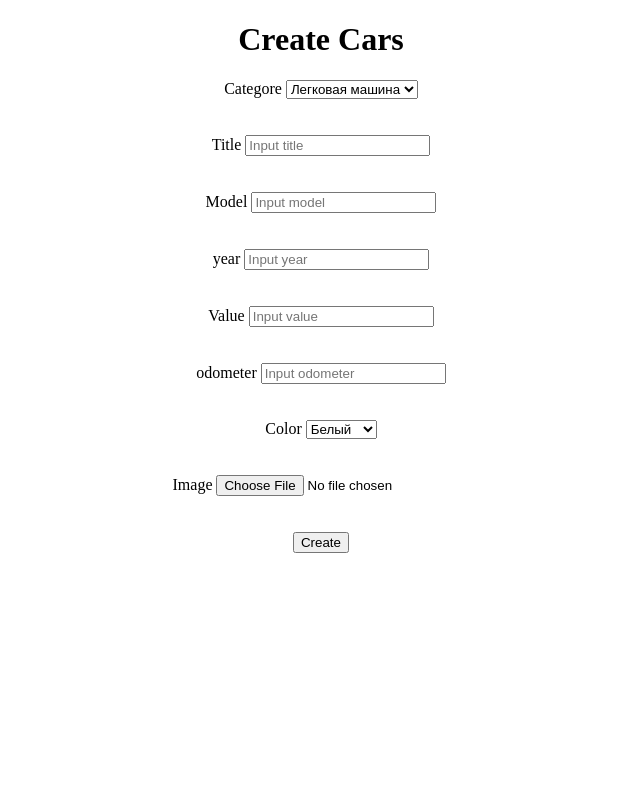
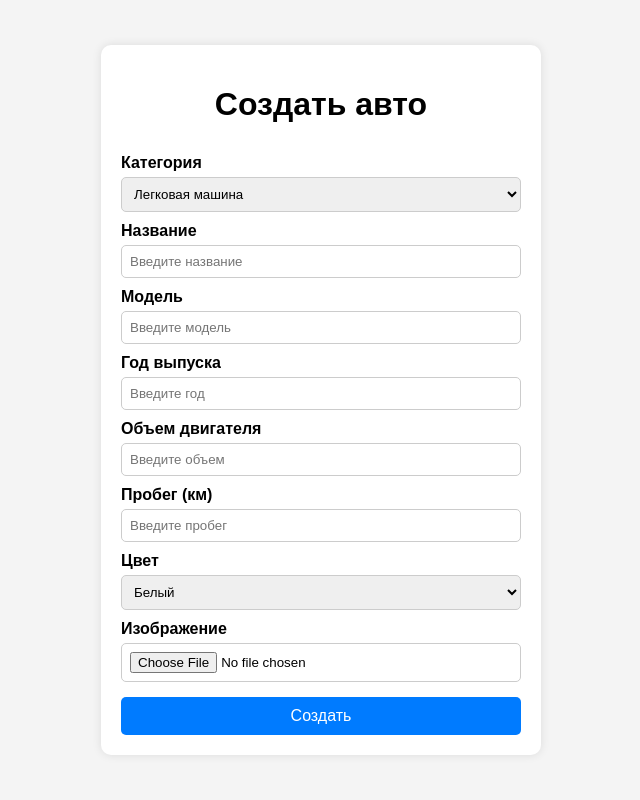
Before and after one commit to Nurbek029/Django, a Django app: page /car_create/ in a window 1280 px wide. Shown: the whole page, without its empty margins (319-959 px from the left). Run offline with Django 4.2, Linux system fonts and the light colour scheme; data comes from the database, SQL or seed files in the repository; both versions use the stored data as it was after the commit.

Commit message:
22.02.2025

```diff
--- a/app/forms.py
+++ b/app/forms.py
@@ -2,7 +2,7 @@ from django import forms
 from .models import Car
 
 
-class CarCreateForm(forms.ModelForm):
+class CarForm(forms.ModelForm):
 
     class Meta:
         model = Car
--- a/app/templates/app/car_create.html
+++ b/app/templates/app/car_create.html
@@ -3,63 +3,100 @@
 <head>
     <meta charset="UTF-8">
     <meta name="viewport" content="width=device-width, initial-scale=1.0">
-    <title><Title></Title></title>
+    <title>Создание авто</title>
+    <style>
+        body {
+            font-family: Arial, sans-serif;
+            background-color: #f4f4f4;
+            margin: 0;
+            padding: 0;
+            display: flex;
+            justify-content: center;
+            align-items: center;
+            height: 100vh;
+        }
+        .form-container {
+            background: white;
+            padding: 20px;
+            border-radius: 10px;
+            box-shadow: 0 0 10px rgba(0, 0, 0, 0.1);
+            width: 100%;
+            max-width: 400px;
+        }
+        h1 {
+            text-align: center;
+        }
+        form {
+            display: flex;
+            flex-direction: column;
+        }
+        label {
+            font-weight: bold;
+            margin-top: 10px;
+        }
+        input, select {
+            padding: 8px;
+            margin-top: 5px;
+            border-radius: 5px;
+            border: 1px solid #ccc;
+        }
+        button {
+            background-color: #007bff;
+            color: white;
+            border: none;
+            padding: 10px;
+            font-size: 16px;
+            border-radius: 5px;
+            cursor: pointer;
+            margin-top: 15px;
+        }
+        button:hover {
+            background-color: #0056b3;
+        }
+    </style>
 </head>
 <body>
-    <center>
-        <h1>Create Cars</h1>
-        <form method="POST" action="." enctype="multipart/form-data">
+
+<div class="form-container">
+    <h1>Создать авто</h1>
+    <form method="POST" enctype="multipart/form-data">
         {% csrf_token %}
-            <label>Categore</label>
+
+        <label for="category_id">Категория</label>
         <select name="category_id" id="category_id">
             {% for category in categories %}
-                    <option value="{{category.id}}">{{ category.title }}</option>
+                <option value="{{ category.id }}">{{ category.title }}</option>
             {% endfor %}
         </select>
-            <br>
-            <br>
-            <br>
-            <label>Title</label>
-            <input type="text" name="title" placeholder="Input title">
-            <br>
-            <br>
-            <br>
-            <label>Model</label>
-            <input type="text" name="model" placeholder="Input model" >
-            <br>
-            <br>
-            <br>
-            <label>year</label>
-            <input type="number" name="year" placeholder="Input year">
-            <br>
-            <br>
-            <br>
-            <label>Value</label>
-            <input type="number" name="engine_capacity" placeholder="Input value">
-            <br>
-            <br>
-            <br>
-            <label>odometer</label>
-            <input type="number" name="odometer" placeholder="Input odometer">
-            <br>
-            <br>
-            <br>
-            <label>Color</label>
-            <select name="color_id">
+
+        <label for="title">Название</label>
+        <input type="text" name="title" id="title" placeholder="Введите название" required>
+
+        <label for="model">Модель</label>
+        <input type="text" name="model" id="model" placeholder="Введите модель" required>
+
+        <label for="year">Год выпуска</label>
+        <input type="number" name="year" id="year" placeholder="Введите год" required>
+
+        <label for="engine_capacity">Объем двигателя</label>
+        <input type="number" name="engine_capacity" id="engine_capacity" placeholder="Введите объем" required>
+
+        <label for="odometer">Пробег (км)</label>
+        <input type="number" name="odometer" id="odometer" placeholder="Введите пробег" required>
+
+        <label for="color_id">Цвет</label>
+        <select name="color_id" id="color_id">
             {% for color in colors %}
                 <option value="{{ color.id }}">{{ color.title }}</option>
             {% endfor %}
-            </select><br>
-            <br>
-            <br>
-            <label>Image</label>
-            <input type="file" name="image" >
-            <br>
-            <br>
-            <br>
-            <button type="submit">Create</button>
+        </select>
+
+        <label for="image">Изображение</label>
+        <input type="file" name="image" id="image">
+
+        <button type="submit">Создать</button>
     </form>
+</div>
 
-     </center>
 </body>
 </html>
--- a/app/templates/app/index.html
+++ b/app/templates/app/index.html
@@ -41,6 +41,7 @@
         <div class="row row-cols-1 row-cols-md-2 row-cols-lg-3 g-4">
             {% for car in cars %}
             <div class="col">
+                <a href="{% url 'detail' car.id %}">
                     <div class="card h-100 shadow-sm">
                         <img src="{{ car.image.url }}" class="card-img-top" alt="{{ car.title }}">
                         <div class="card-body">
@@ -48,7 +49,9 @@
                             <p class="card-text">{{ car.description|truncatechars:100 }}</p>
                         </div>
                     </div>
+                </a>
             </div>
+
             {% empty %}
             <div class="col text-center">
                 <p class="text-muted">Ничего не найдено...</p>
--- a/app/urls.py
+++ b/app/urls.py
@@ -6,5 +6,8 @@ urlpatterns = [
     path('news_create/',  views.news_create_view, name='news_create'),
     path('car_create/', views.car_create_view),
     path('car_create_2/', views.car_create_view_2),
-    path('student_registration/', views.student_registration, name='student_registration')
+    path('student_registration/', views.student_registration, name='student_registration'),
+    path('car_detail/<int:pk>/', views.car_detail_view, name='detail' ),
+    path('car_detail_2/<int:pk>/', views.car_detail_view_2, name='detail_2'),
+    path('car_delete/<int:pk>/', views.car_delete_view, name='delete')
 ]
--- a/app/views.py
+++ b/app/views.py
@@ -1,7 +1,7 @@
 from django.shortcuts import render, redirect
 from django.db.models import Q
 from .models import News, Car, Color, Category, Student
-from .forms import CarCreateForm
+from .forms import CarForm
 
 def index_view(request):
     search = request.GET.get('search', '')
@@ -67,11 +67,63 @@ def student_registration(request):
 def car_create_view_2(request):
 
     if request.method == 'POST':
-        form = CarCreateForm(request.POST, request.FILES)
+        form = CarForm(request.POST, request.FILES)
         if form.is_valid():
             form.save()
             return redirect("index")
     else:
-        form = CarCreateForm()
+        form = CarForm()
 
     return render(request, 'app/car_create_2.html', {"form": form})
+
+def car_detail_view_2(request, pk):
+    categories = Category.objects.all()
+    colors = Color.objects.all()
+    car = Car.objects.get(id=pk)
+
+    if request.method == 'POST':
+        title = request.POST['title']
+        model = request.POST['model']
+        year = request.POST['year']
+        odometer = request.POST['odometer']
+        engine_capacity = request.POST['engine_capacity']
+        color_id = request.POST['color_id']
+        category_id = request.POST['category_id']
+        image = request.FILES['image']
+
+        category = Category.objects.get(id=category_id)
+        color = Color.objects.get(id=color_id)
+
+        car.title = title
+        car.model = model
+        car.year = year
+        car.odometer = odometer
+        car.engine_capacity = engine_capacity
+        car.color_id = color
+        car.category_id = category
+        car.image = image
+        car.save()
+        return redirect('index')
+
+
+    return render(request=request, template_name='app/car_detail_2.html', context={'car': car,
+                                                                                 'categories': categories,
+                                                                                 'colors': colors})
+def car_detail_view(request, pk):
+    car = Car.objects.get(id=pk)
+
+    if request.method == 'POST':
+        form = CarForm(request.POST, request.FILES, instance=car)
+        if form.is_valid():
+            form.save()
+            return redirect("detail", car.id)
+
+    form = CarForm(instance=car)
+
+    return render(request, 'app/car_detail.html', {'car': car, 'form': form})
+
+def car_delete_view(request, pk):
+    car = Car.objects.get(id=pk)
+    car.delete()
+
+    return redirect('index')
```
Also changed, not shown: app/templates/app/car_create_2.html (+43 -5 lines), app/templates/app/car_detail.html (added, +95 -0 lines), app/templates/app/car_detail_2.html (added, +118 -0 lines), db.sqlite3, media/media/car_images/Снимок_экрана_2024-09-21_192340_qEHQn6l.png (added), media/media/car_images/Снимок_экрана_2024-10-19_142759.png (added). Lines whose indentation alone changed are shown as unchanged.
